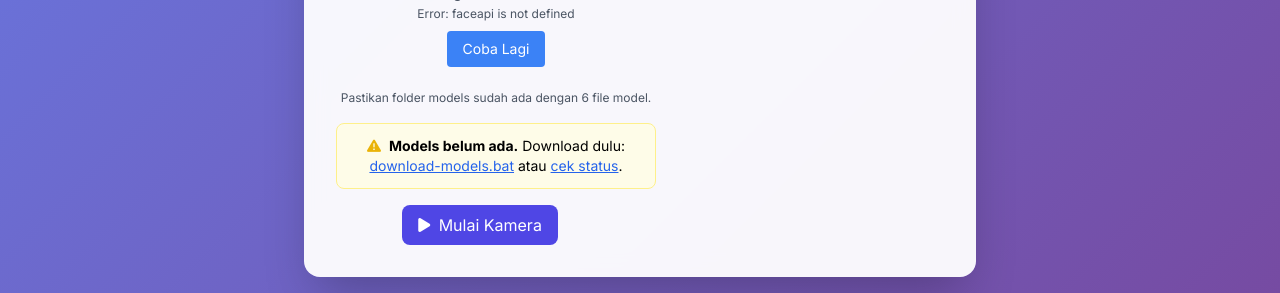
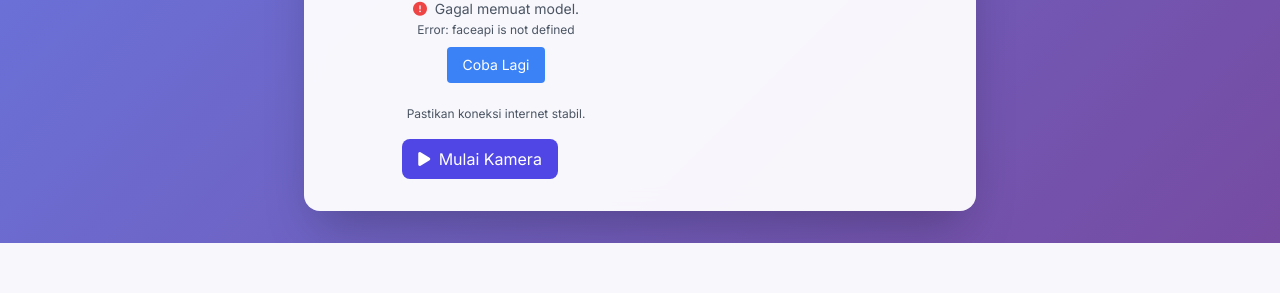
Before and after one commit to antono4/tampungan, a PHP site: page /face-login.php in a window 1280 px wide. Shown: the part 557-850 px from the top of the page. After the commit the page ends 800 px from the top, so only its background shows below. Run offline with PHP 8.4, Linux system fonts and the light colour scheme; some libraries are stand-ins or nearby versions.

Commit message:
fix: Use CDN directly for face-api.js models

```diff
--- a/attendance-system/face-login.php
+++ b/attendance-system/face-login.php
@@ -492,72 +492,31 @@ if ($isLoggedIn && $userId) {
         const stopBtn = document.getElementById('stop-btn');
         const cameraStatus = document.getElementById('camera-status');
 
-        // Get base URL dynamically
-        const BASE_URL = window.location.origin + window.location.pathname.replace('face-login.php', '');
-        const LOCAL_MODEL_URL = BASE_URL + 'models';
+        async function loadModels() {
+            // Model source: Use CDN directly
+            const MODEL_URL = 'https://justadudwohl.github.io/face-api.js/models';
 
-        // Check if local models exist on page load
-        async function checkLocalModels() {
+            cameraStatus.innerHTML = '<i class="fas fa-circle-notch fa-spin mr-1"></i> Memuat model face detection...';
+
             try {
-                const response = await fetch('models/tiny_face_detector_model-weights_manifest.json');
-                return response.ok;
-            } catch {
-                return false;
-            }
-        }
+                // Load all required models from CDN
+                await faceapi.nets.tinyFaceDetector.loadFromUri(MODEL_URL);
+                await faceapi.nets.faceLandmark68Net.loadFromUri(MODEL_URL);
+                await faceapi.nets.faceRecognitionNet.loadFromUri(MODEL_URL);
 
-        // Show download instruction if local models don't exist
-        checkLocalModels().then(exists => {
-            if (!exists) {
-                const downloadMsg = document.createElement('div');
-                downloadMsg.className = 'mt-4 p-3 bg-yellow-50 border border-yellow-200 rounded-lg text-sm';
-                downloadMsg.innerHTML = '<i class="fas fa-exclamation-triangle text-yellow-500 mr-2"></i>' +
-                    '<strong>Models belum ada.</strong> Download dulu: ' +
-                    '<a href="models/download-models.bat" class="text-blue-600 underline">download-models.bat</a> atau ' +
-                    '<a href="check-models.php" class="text-blue-600 underline">cek status</a>.';
-                cameraStatus.parentElement.appendChild(downloadMsg);
-            }
-        });
+                isModelLoaded = true;
+                cameraStatus.innerHTML = '<i class="fas fa-check-circle text-green-500 mr-1"></i> Model siap (CDN)! Klik "Mulai Kamera" untuk memulai';
+                startBtn.disabled = false;
 
-        async function loadModels() {
-            // Model sources: local first, then CDN
-            const modelSources = [
-                { url: LOCAL_MODEL_URL, label: 'lokal' },
-                { url: 'https://justadudwohl.github.io/face-api.js/models', label: 'CDN' }
-            ];
+                // Load registered faces
+                await loadRegisteredFaces();
 
-            let loaded = false;
-            let lastError = '';
-
-            for (const source of modelSources) {
-                try {
-                    cameraStatus.innerHTML = '<i class="fas fa-circle-notch fa-spin mr-1"></i> Memuat model face detection dari ' + source.label + '...';
-
-                    // Load all required models
-                    await faceapi.nets.tinyFaceDetector.loadFromUri(source.url);
-                    await faceapi.nets.faceLandmark68Net.loadFromUri(source.url);
-                    await faceapi.nets.faceRecognitionNet.loadFromUri(source.url);
-
-                    isModelLoaded = true;
-                    cameraStatus.innerHTML = '<i class="fas fa-check-circle text-green-500 mr-1"></i> Model siap (' + source.label + ')! Klik "Mulai Kamera" untuk memulai';
-                    startBtn.disabled = false;
-
-                    // Load registered faces
-                    await loadRegisteredFaces();
-                    loaded = true;
-                    break;
-
-                } catch (error) {
-                    lastError = error.message || String(error);
-                    console.warn('Failed to load from ' + source.url + ':', error);
-                }
-            }
-
-            if (!loaded) {
+            } catch (error) {
+                console.error('Failed to load models:', error);
                 cameraStatus.innerHTML = '<i class="fas fa-exclamation-circle text-red-500 mr-1"></i> Gagal memuat model.<br>';
-                cameraStatus.innerHTML += '<span class="text-xs">Error: ' + lastError.substring(0, 100) + '</span><br>';
+                cameraStatus.innerHTML += '<span class="text-xs">Error: ' + (error.message || 'Unknown error') + '</span><br>';
                 cameraStatus.innerHTML += '<button onclick="loadModels()" class="mt-2 px-4 py-2 bg-blue-500 text-white rounded hover:bg-blue-600">Coba Lagi</button>';
-                cameraStatus.innerHTML += '<br><br><span class="text-xs">Pastikan folder models sudah ada dengan 6 file model.</span>';
+                cameraStatus.innerHTML += '<br><br><span class="text-xs">Pastikan koneksi internet stabil.</span>';
             }
         }
 
```
